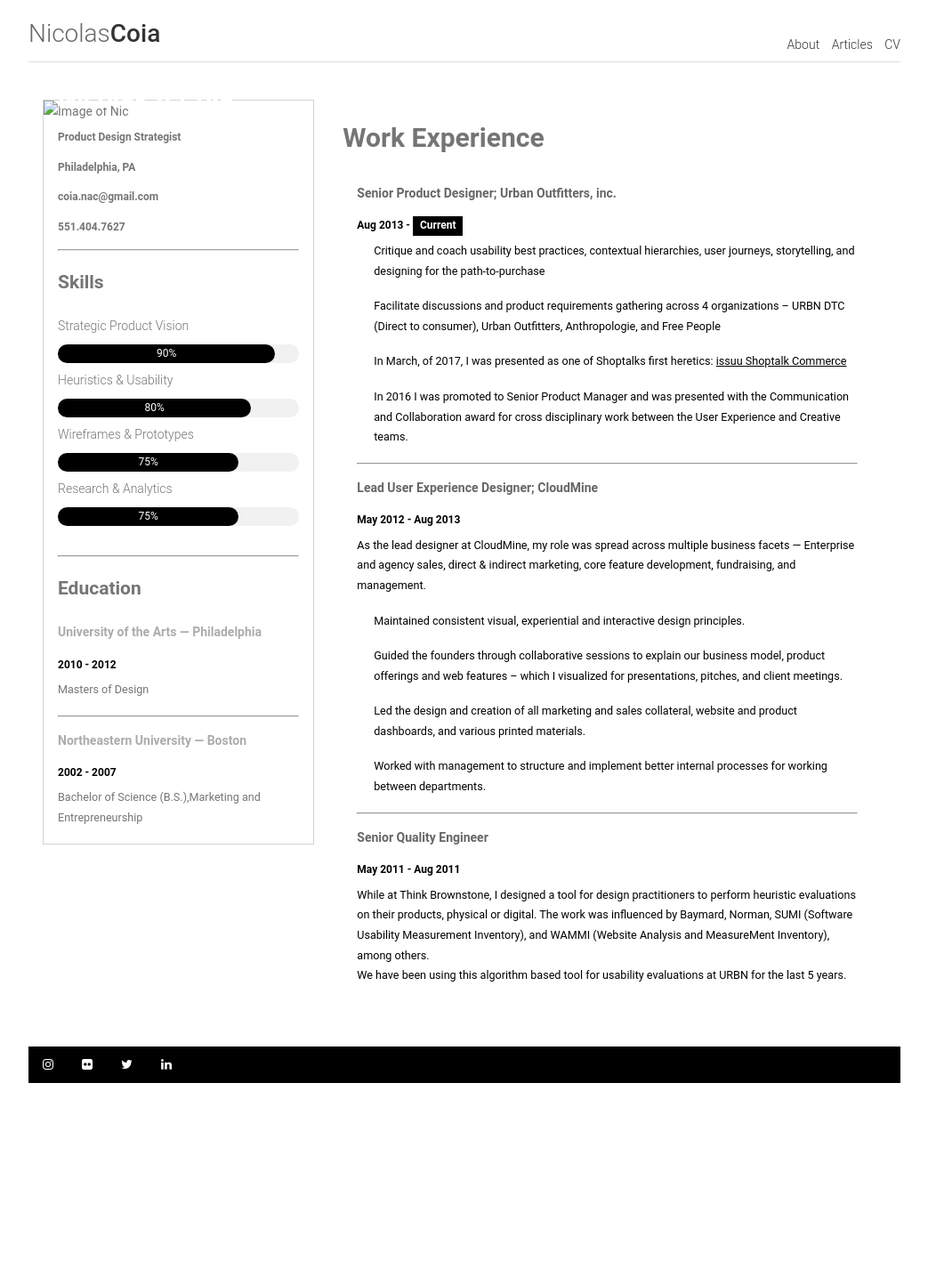
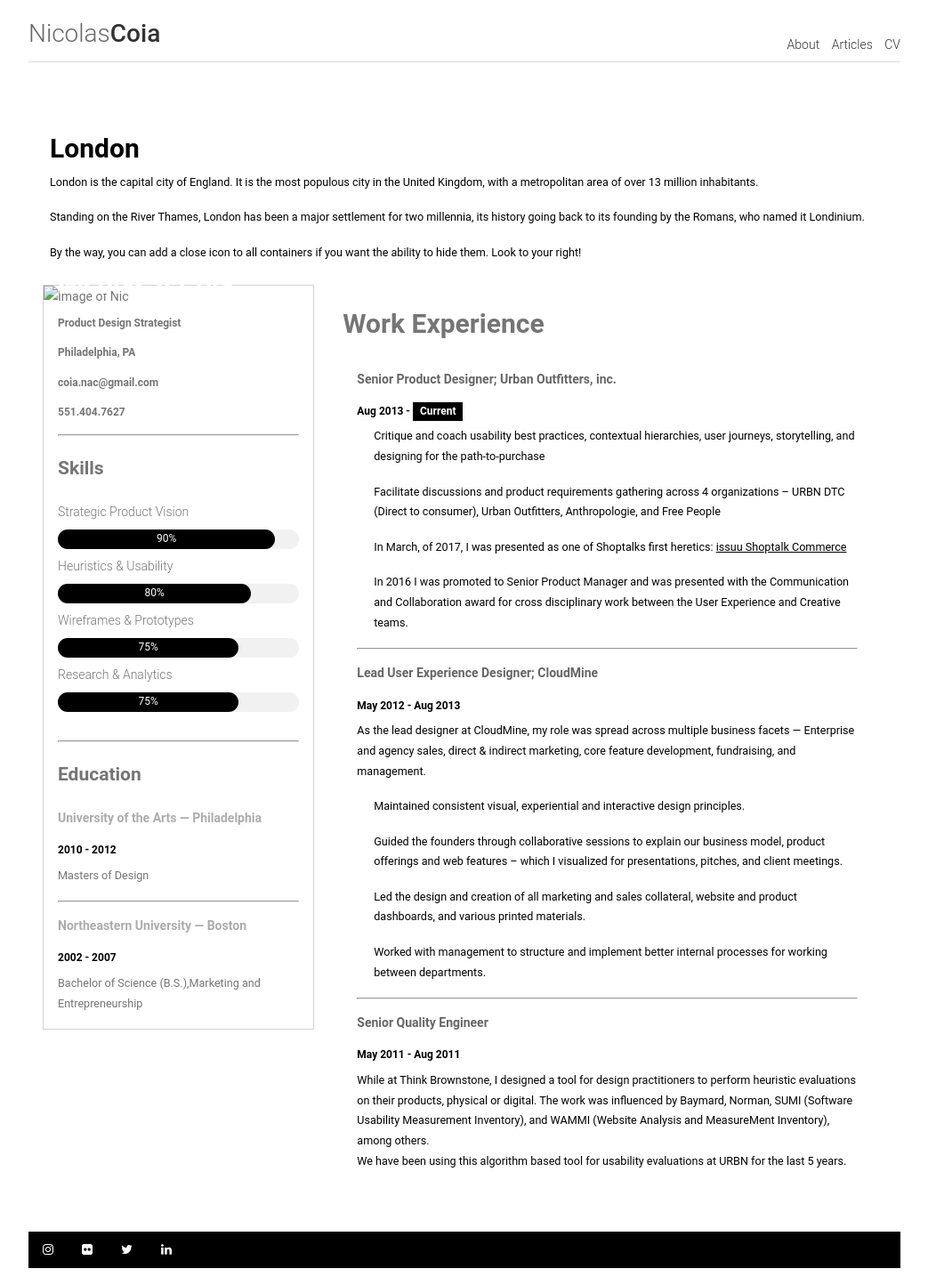
Before and after one commit to dyutibarma/monochrome, a Jekyll site: the page built from cv.md, in a window 1280 px wide. Shown: the whole page at 89% size, without its empty margins (118-1161 px from the left). Built offline with Jekyll 4.4.1, drawn with Linux system fonts in a browser that asks for light colours; before the commit the page ends 1226 px from its top, so only the background shows below that.

Commit message:
Update cv.md

```diff
--- a/cv.md
+++ b/cv.md
@@ -9,6 +9,15 @@ description: This is my curriculum vitae.
 
 <!-- The Grid -->
   <div class="w3-row-padding">
+
+<div class="w3-padding w3-white">
+  <h2>London</h2>
+  <p>London is the capital city of England. It is the most populous city in the United Kingdom,
+  with a metropolitan area of over 13 million inhabitants.</p>
+  <p>Standing on the River Thames, London has been a major settlement for two millennia,
+  its history going back to its founding by the Romans, who named it Londinium.</p>
+  <p>By the way, you can add a close icon to all containers if you want the ability to hide them. Look to your right!</p>
+</div>
 
 <!-- Left Column -->
 <div class="w3-third">
```
